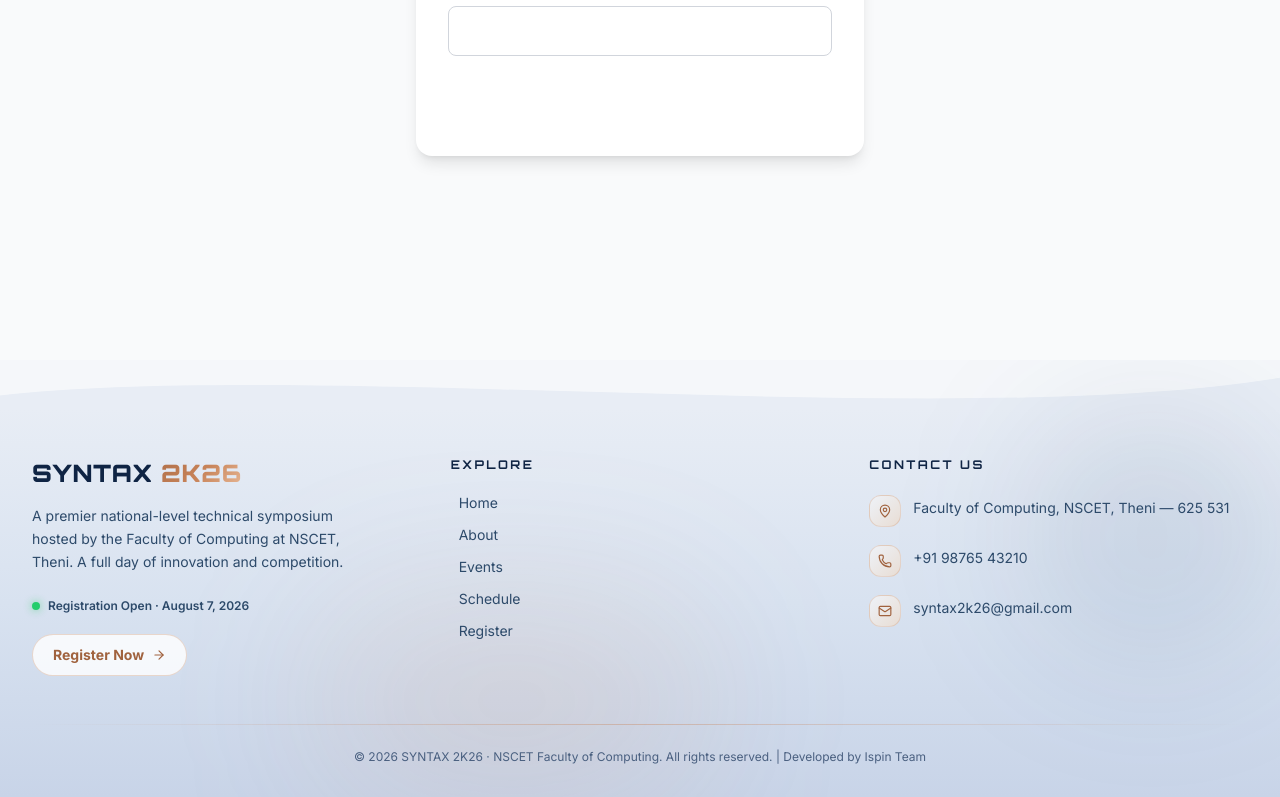
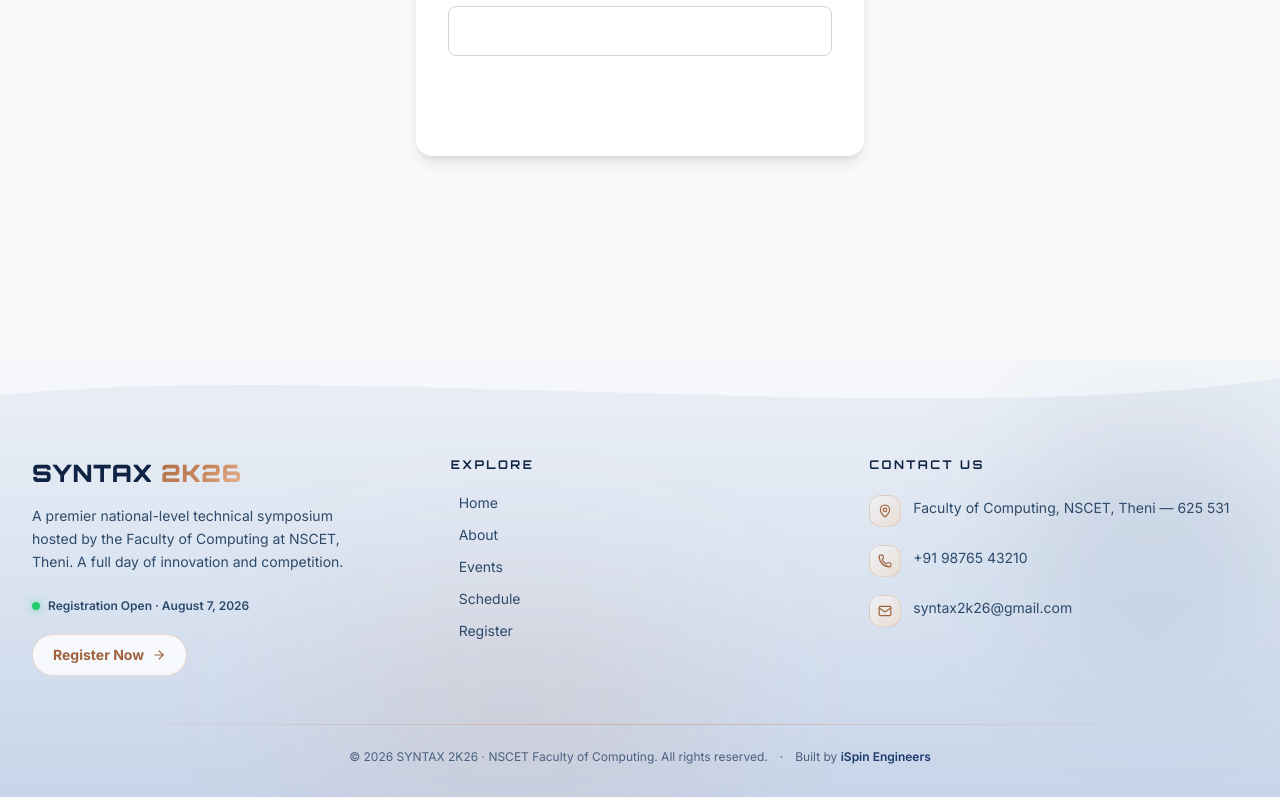
Before and after one commit to sakthisundar-16/nscet-symposium, a React app in the folder frontend/: page /coordinator in a window 1280 px wide. Shown: the part 520-1317 px from the top of the page. Built offline with nearby package versions, Linux system fonts and the light colour scheme; the HTML template or start-up script is replaced by a standard one; a web font is replaced by a local one.

Commit message:
UI: Add 'Built by iSpin Engineers' to Footer copyright

```diff
--- a/frontend/src/components/Footer.tsx
+++ b/frontend/src/components/Footer.tsx
@@ -88,8 +88,10 @@ const Footer = () => {
           {/* Divider */}
           <div className="h-px bg-gradient-to-r from-transparent via-[#C8845A]/40 to-transparent mb-6" />
 
-          <div className="flex flex-col md:flex-row justify-center items-center gap-3 text-xs text-[#4A6080] font-inter">
-            <p>&copy; {year} SYNTAX 2K26 · NSCET Faculty of Computing. All rights reserved. | Developed by Ispin Team</p>
+          <div className="flex flex-col md:flex-row justify-center items-center gap-2 md:gap-3 text-xs text-[#4A6080] font-inter">
+            <p>&copy; {year} SYNTAX 2K26 · NSCET Faculty of Computing. All rights reserved.</p>
+            <span className="hidden md:inline">·</span>
+            <p>Built by <span className="font-semibold text-[#1B3A6B]">iSpin Engineers</span></p>
           </div>
         </div>
       </div>
```
